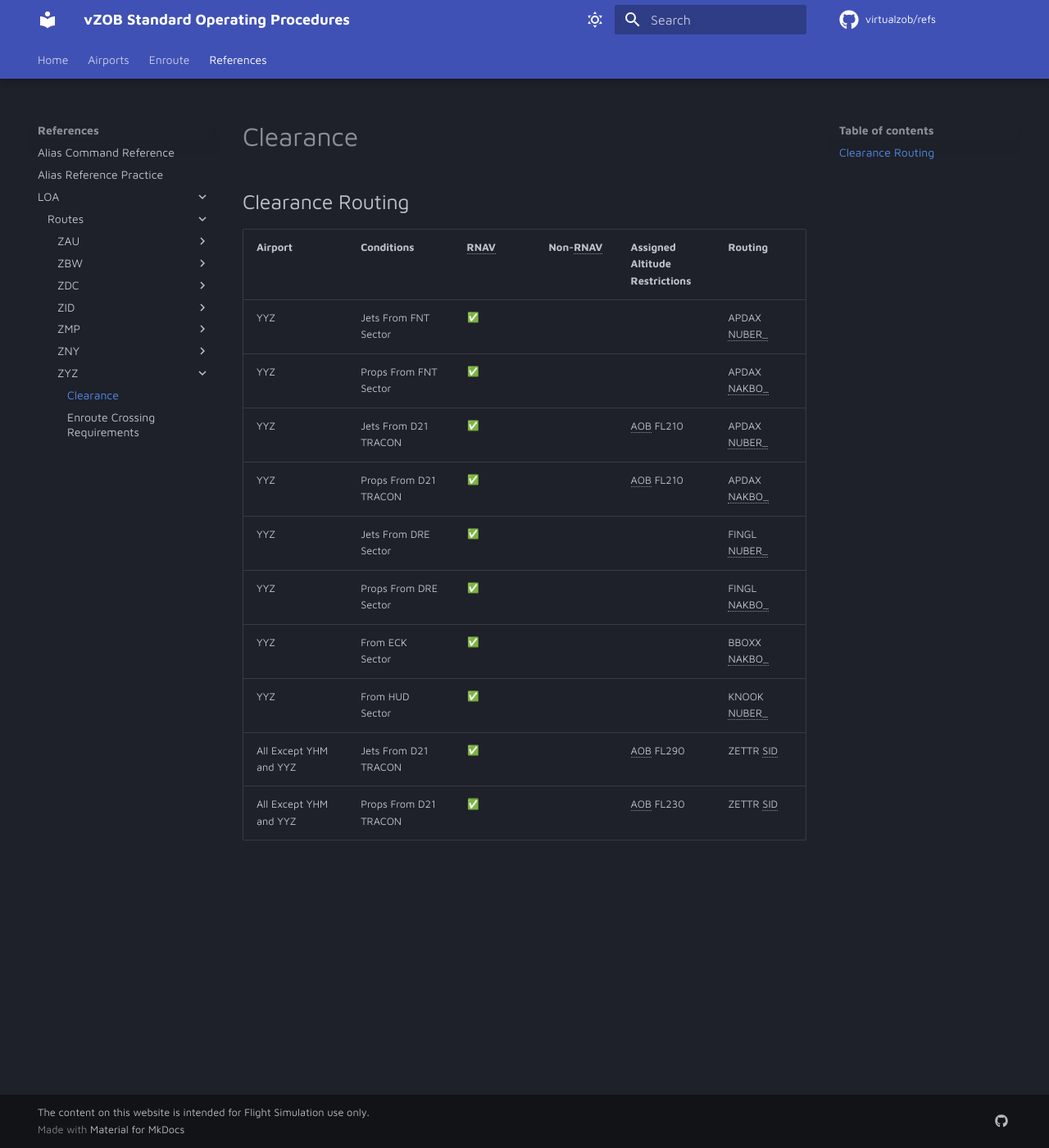
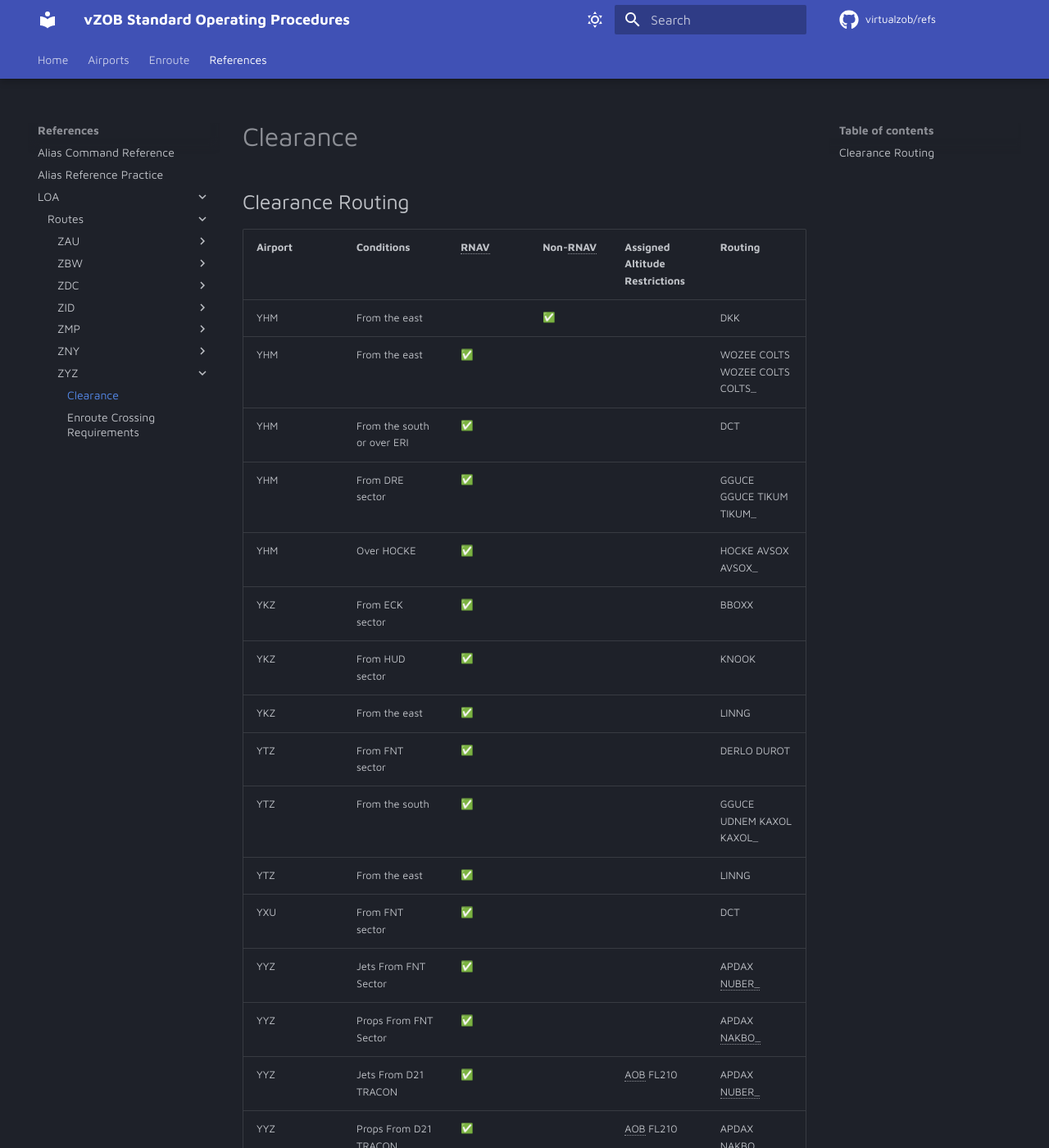
Before and after one commit to virtualZOB/refs, an MkDocs documentation site: the page built from docs/references/LOA/Routes/ZYZ/Clearance.md, in a window 1280 px wide and 1400 px high. Shown: the whole window at 82% size. Built offline with MkDocs 1.6.1 and Material for MkDocs 9.7.7, drawn with Linux system fonts in a browser that asks for light colours; emoji names are drawn with the system emoji font; comment, search, counter and statistics services are not loaded.

Commit message:
update ZBW/ZYZ/ZID clearance

```diff
--- a/docs/references/LOA/Routes/ZYZ/Clearance.md
+++ b/docs/references/LOA/Routes/ZYZ/Clearance.md
@@ -2,13 +2,25 @@
 
 | Airport | Conditions | RNAV | Non-RNAV | Assigned Altitude <br> Restrictions | Routing |
 | ------- | ---------- | --------- | ------- | ---- | ----- |
-| YYZ | Jets From FNT Sector | :white_check_mark: | |  | APDAX NUBER_ |
-| YYZ | Props From FNT Sector | :white_check_mark: | |  | APDAX NAKBO_ |
+| YHM | From the east | | :white_check_mark: | | DKK |
+| YHM | From the east | :white_check_mark: | | | WOZEE COLTS <br> WOZEE COLTS COLTS_ |
+| YHM | From the south or over ERI | :white_check_mark: | | | DCT |
+| YHM | From DRE sector | :white_check_mark: | | | GGUCE <br> GGUCE TIKUM TIKUM_ |
+| YHM | Over HOCKE | :white_check_mark: | | | HOCKE AVSOX AVSOX_ |
+| YKZ | From ECK sector | :white_check_mark: | | | BBOXX |
+| YKZ | From HUD sector | :white_check_mark: | | | KNOOK |
+| YKZ | From the east | :white_check_mark: | | | LINNG |
+| YTZ | From FNT sector | :white_check_mark: | | | DERLO DUROT |
+| YTZ | From the south | :white_check_mark: | | | GGUCE UDNEM KAXOL <br> KAXOL_ |
+| YTZ | From the east | :white_check_mark: | | | LINNG |
+| YXU | From FNT sector | :white_check_mark: | | | DCT |
+| YYZ | Jets From FNT Sector | :white_check_mark: | | | APDAX NUBER_ |
+| YYZ | Props From FNT Sector | :white_check_mark: | | | APDAX NAKBO_ |
 | YYZ | Jets From D21 TRACON | :white_check_mark: | | AOB FL210  | APDAX NUBER_ |
 | YYZ | Props From D21 TRACON  | :white_check_mark: | | AOB FL210 | APDAX NAKBO_ |
-| YYZ | Jets From DRE Sector | :white_check_mark: | |  | FINGL NUBER_ |
-| YYZ | Props From DRE Sector | :white_check_mark: | |  | FINGL NAKBO_  |
-| YYZ | From ECK Sector | :white_check_mark: | |  | BBOXX NAKBO_  |
-| YYZ | From HUD Sector | :white_check_mark: | |  | KNOOK NUBER_ |
+| YYZ | Jets From DRE Sector | :white_check_mark: | | | FINGL NUBER_ |
+| YYZ | Props From DRE Sector | :white_check_mark: | | | FINGL NAKBO_  |
+| YYZ | From ECK Sector | :white_check_mark: | | | BBOXX NAKBO_  |
+| YYZ | From HUD Sector | :white_check_mark: | | | KNOOK NUBER_ |
 | All Except YHM and YYZ | Jets From D21 TRACON | :white_check_mark: | | AOB FL290 | ZETTR SID
 | All Except YHM and YYZ | Props From D21 TRACON | :white_check_mark: | | AOB FL230 | ZETTR SID
```
Also changed, not shown: docs/references/LOA/Routes/ZBW/Clearance.md (+1 -1 lines), docs/references/LOA/Routes/ZID/Clearance.md (+1 -1 lines).
